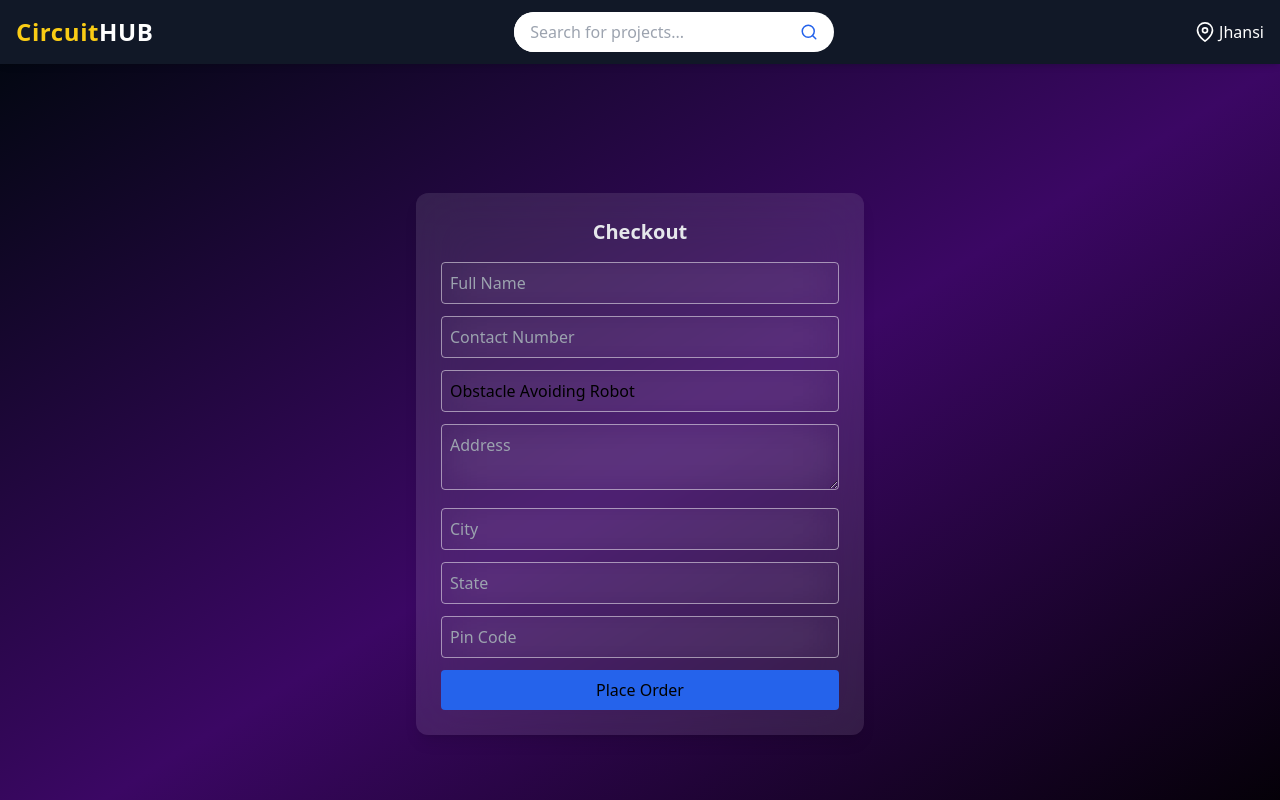
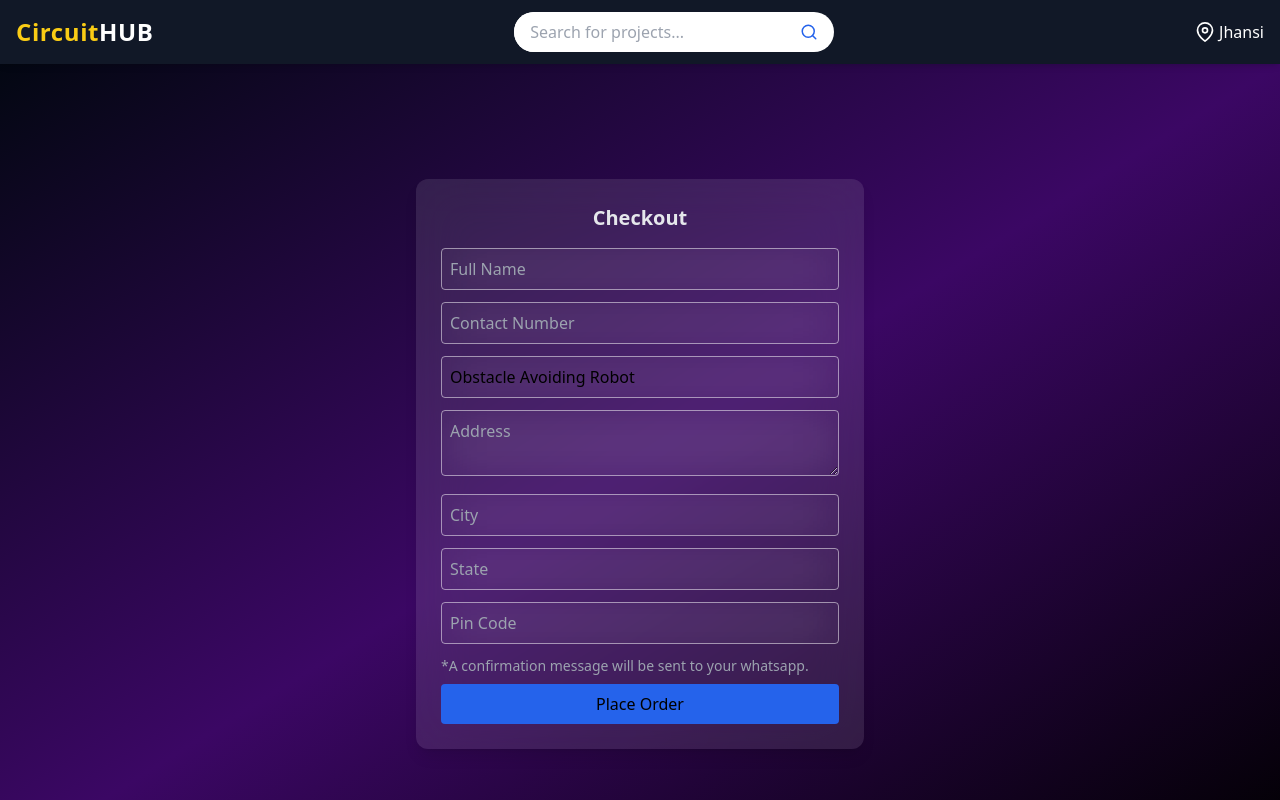
Before and after one commit to Gajrajs03/circuithub, a React (Vite) app: page /checkout/1 in a window 1280 px wide. Shown: the top 800 px of the page. Built offline with nearby package versions, Linux system fonts and the light colour scheme.

Commit message:
all done

```diff
--- a/src/Pages/checkout.jsx
+++ b/src/Pages/checkout.jsx
@@ -147,6 +147,7 @@ export default function Checkout() {
           required
           className="w-full bg-white/0 backdrop-blur-xl border border-white/50 p-2 mb-3 rounded"
         />
+        <p className="text-sm text-gray-400 pb-2">*A confirmation message will be sent to your whatsapp.</p>
 
         <button
           type="submit"
```
